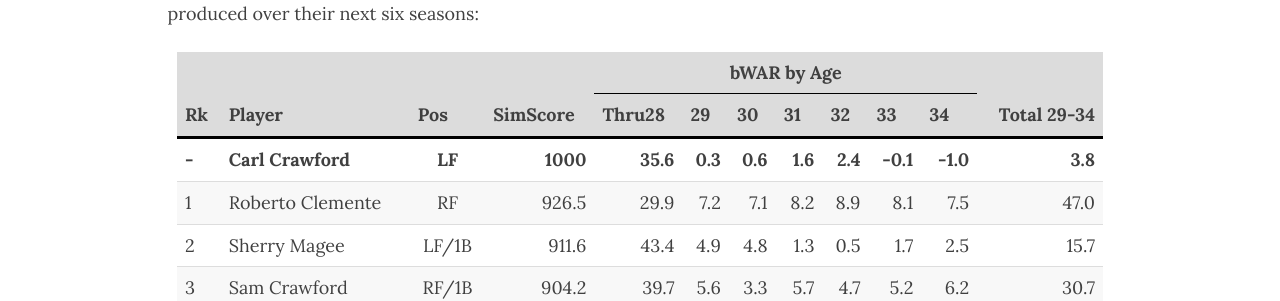
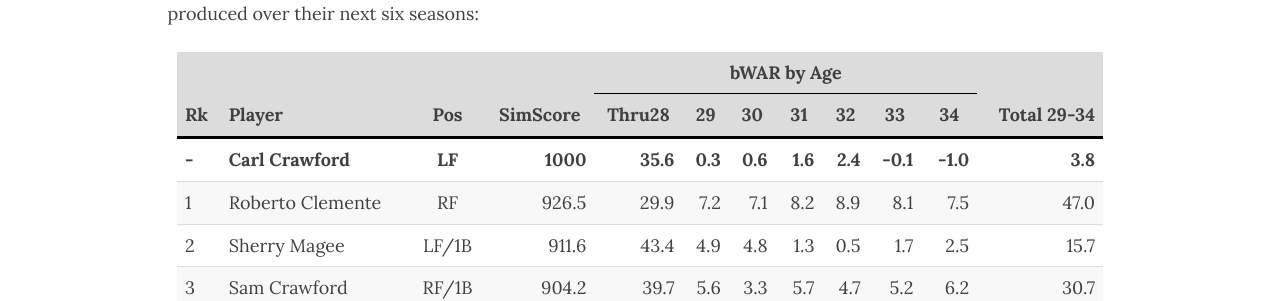
Before and after one commit to cjteeter/cjteeter.github.io, a Jekyll site: the page built from _posts/2019-12-14-carl-crawford-sadness-red-sox.md, in a window 1280 px wide and 900 px high, scrolled down 704 px. Shown: the part 153-454 px from the top of the window. Built offline with Jekyll 4.4.1, drawn with Linux system fonts in a browser that asks for light colours; nearby versions of some CDN libraries; comment, search, counter and statistics services are not loaded.

Commit message:
Edits and table alignment updates
Updates for 3 posts

```diff
--- a/_posts/2019-12-14-carl-crawford-sadness-red-sox.md
+++ b/_posts/2019-12-14-carl-crawford-sadness-red-sox.md
@@ -24,19 +24,19 @@ At the time of Crawford's signing in Boston, it was reasonable to argue that he
 <tr>
 	<th rowspan = "2" bgcolor = "gainsboro" valign = "bottom">Rk</th>
 	<th rowspan = "2" bgcolor = "gainsboro" valign = "bottom">Player</th>
-	<th rowspan = "2" bgcolor = "gainsboro" valign = "bottom">Pos</th>
-	<th rowspan = "2" bgcolor = "gainsboro" valign = "bottom">SimScore</th>
+	<th rowspan = "2" bgcolor = "gainsboro" valign = "bottom" style="text-align:center">Pos</th>
+	<th rowspan = "2" bgcolor = "gainsboro" valign = "bottom" style="text-align:center">SimScore</th>
 	<th colspan = "7" bgcolor = "gainsboro" style = "border-bottom: 1px solid black; text-align:center">bWAR by Age</th>
 	<th rowspan = "2" bgcolor = "gainsboro" valign = "bottom" style = "text-align:right">Total 29-34</th>
 </tr>
 <tr style = "border-bottom: 3px solid black">
-	<th bgcolor = "gainsboro">Thru28</th>
-	<th bgcolor = "gainsboro">29</th>
-	<th bgcolor = "gainsboro">30</th>
-	<th bgcolor = "gainsboro">31</th>
-	<th bgcolor = "gainsboro">32</th>
-	<th bgcolor = "gainsboro">33</th>
-	<th bgcolor = "gainsboro">34</th>
+	<th bgcolor = "gainsboro" style="text-align:center">Thru28</th>
+	<th bgcolor = "gainsboro" style="text-align:center">29</th>
+	<th bgcolor = "gainsboro" style="text-align:center">30</th>
+	<th bgcolor = "gainsboro" style="text-align:center">31</th>
+	<th bgcolor = "gainsboro" style="text-align:center">32</th>
+	<th bgcolor = "gainsboro" style="text-align:center">33</th>
+	<th bgcolor = "gainsboro" style="text-align:center">34</th>
 </tr>
 </thead>
 <tbody>
```
Also changed, not shown: _posts/2023-09-26-mcu-infinity-rankings.md (+1 -1 lines), _posts/2023-10-22-sports-luck.md (+7 -7 lines).
